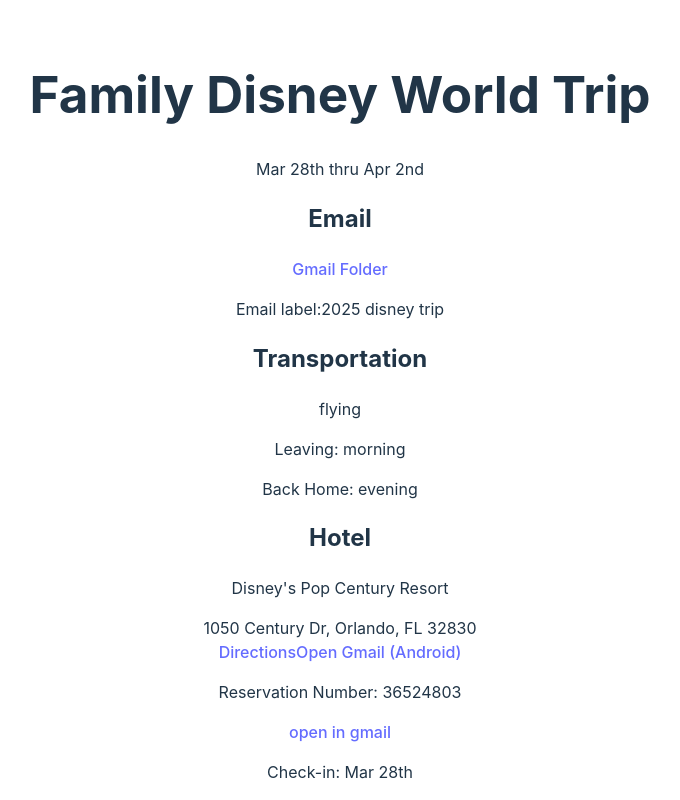
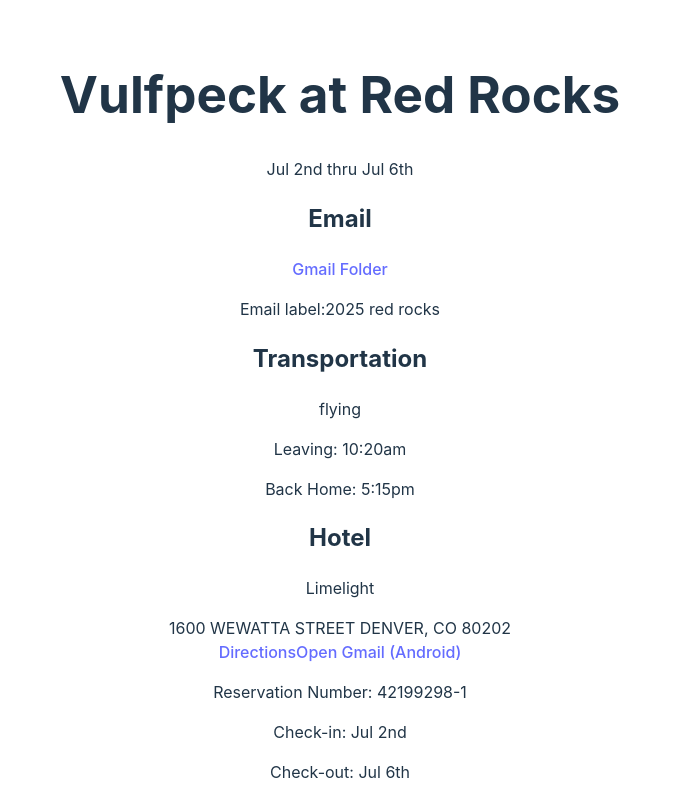
Before and after one commit to mdewey/desna, a React (Vite) app: page /trip/1 in a window 1280 px wide. Shown: the top 800 px of the page, without its empty margins (300-980 px from the left). Built offline with nearby package versions, Linux system fonts and the light colour scheme.

Commit message:
(feature) update trip details for Red Rocks 2025 and remove unused files

```diff
--- a/src/Components/TripList/index.tsx
+++ b/src/Components/TripList/index.tsx
@@ -1,7 +1,7 @@
 import TravelExploreIcon from '@mui/icons-material/TravelExplore';
 import TripCard from "./TripCard"
 import "./style.scss"
-import { disneyWorld2025, halloween2024, TripInterface } from "../../data/trips";
+import { redRocks2025, TripInterface } from "../../data/trips";
 
 type TripListProps = {
   title: string
@@ -9,7 +9,7 @@
 
 function index({ title = "1" }: TripListProps) {
 
-  const trips = [disneyWorld2025, halloween2024] as TripInterface[];
+  const trips = [redRocks2025] as TripInterface[];
   return (
     <div className="trip-list">
       <h2>
--- a/src/Pages/TripDetail/index.tsx
+++ b/src/Pages/TripDetail/index.tsx
@@ -1,13 +1,13 @@
 import { useNavigate } from "react-router-dom";
 
-import { disneyWorld2025 } from "../../data/trips";
+import { redRocks2025 } from "../../data/trips";
 
 import { format } from 'date-fns';
 
 
 export default function TripDetails() {
   const navigate = useNavigate();
-  const trip = disneyWorld2025; // Get the trip details from the data
+  const trip = redRocks2025; // Get the trip details from the data
 
   return (
     <>
--- a/src/data/trips.ts
+++ b/src/data/trips.ts
@@ -134,6 +134,61 @@
   ],
 } as TripInterface;
 
+const redRocks2025 = {
+  id: "2025-red-rocks",
+  title: 'Vulfpeck at Red Rocks',
+  startDate: new Date('2025-07-02'),
+  endDate: new Date('2025-07-06'),
+  gmailLink: "https://mail.google.com/mail/u/0/#label/Travel%2F2025+Red+Rocks",
+  emailLabel: '2025 red rocks',
+  hotel: {
+    name: "Limelight",
+    address: "1600 WEWATTA STREET DENVER, CO 80202",
+    arrivalDate: new Date('2025-07-02'),
+    departureDate: new Date('2025-07-06'),
+    reservationNumber: "42199298-1",
+  },
+  tickets: {
+    type: "Concert Tickets",
+    details: "Vulfpeck at Red Rocks",
+    reservationNumber: "22444353",
+    email: "https://mail.google.com/mail/u/0/#label/Travel%2F2025+Red+Rocks/FMfcgzQZSZGfKchLBpWJwrpdzFLNMqCT"
+  },
+  transportation: {
+    type: "flying",
+    details: "Southwest from Pittsburgh",
+    leavingTime: "10:20am",
+    backHomeTime: "5:15pm",
+    flights: {
+      going: {
+        airline: "Southwest",
+        flightNumber: "0522",
+        departureAirport: "PIT",
+        departureTime: new Date('2025-07-02T10:20:00'),
+        arrivalAirport: "DEN",
+        arrivalTime: new Date('2025-07-02T11:45:00'),
+      },
+      returning: {
+        airline: "Southwest",
+        flightNumber: "2762",
+        departureAirport: "DEN",
+        departureTime: new Date('2025-07-06T12:20:00'),
+        arrivalAirport: "PIT",
+        arrivalTime: new Date('2025-07-06T17:15:00'),
+      }
+    }
+  },
+  thingsToDo: [
+    {
+      title: "Dinosaur Ridge",
+      description: "DInosaurs",
+      address: "",
+      website: "https://dinoridge.org/"
+    }
+  ],
+  restaurants: [],
+  climbingGyms: null,
+} as TripInterface;
 
 const disneyWorld2025 = {
   id: "2025-disney",
@@ -173,5 +228,6 @@
 
 export   {
   disneyWorld2025,
-  halloween2024
+  halloween2024,
+  redRocks2025
 };  // Exporting the trip object
```
Also changed, not shown: src/data/red-rocks.md (added, +13 -0 lines), src/data/sample-from-ohio copy.md (renamed from src/data/sample-from-ohio.md).
